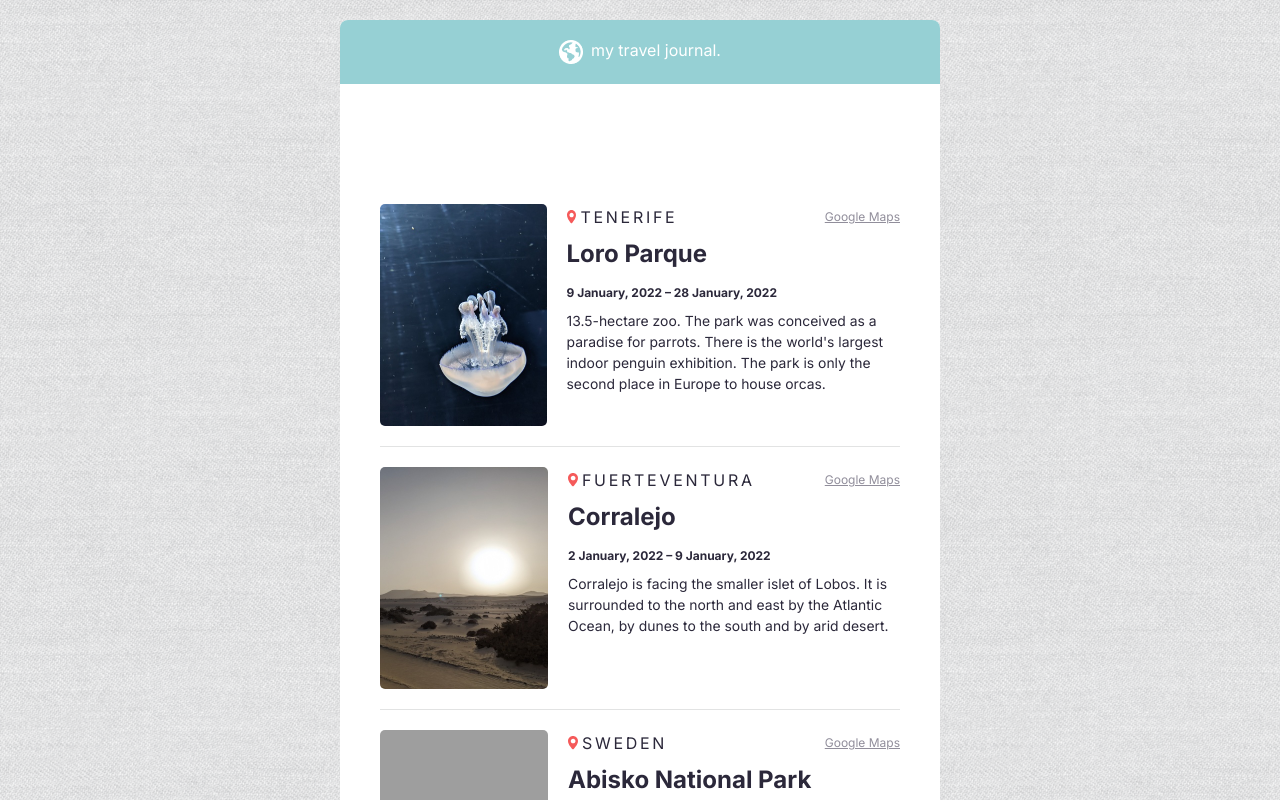
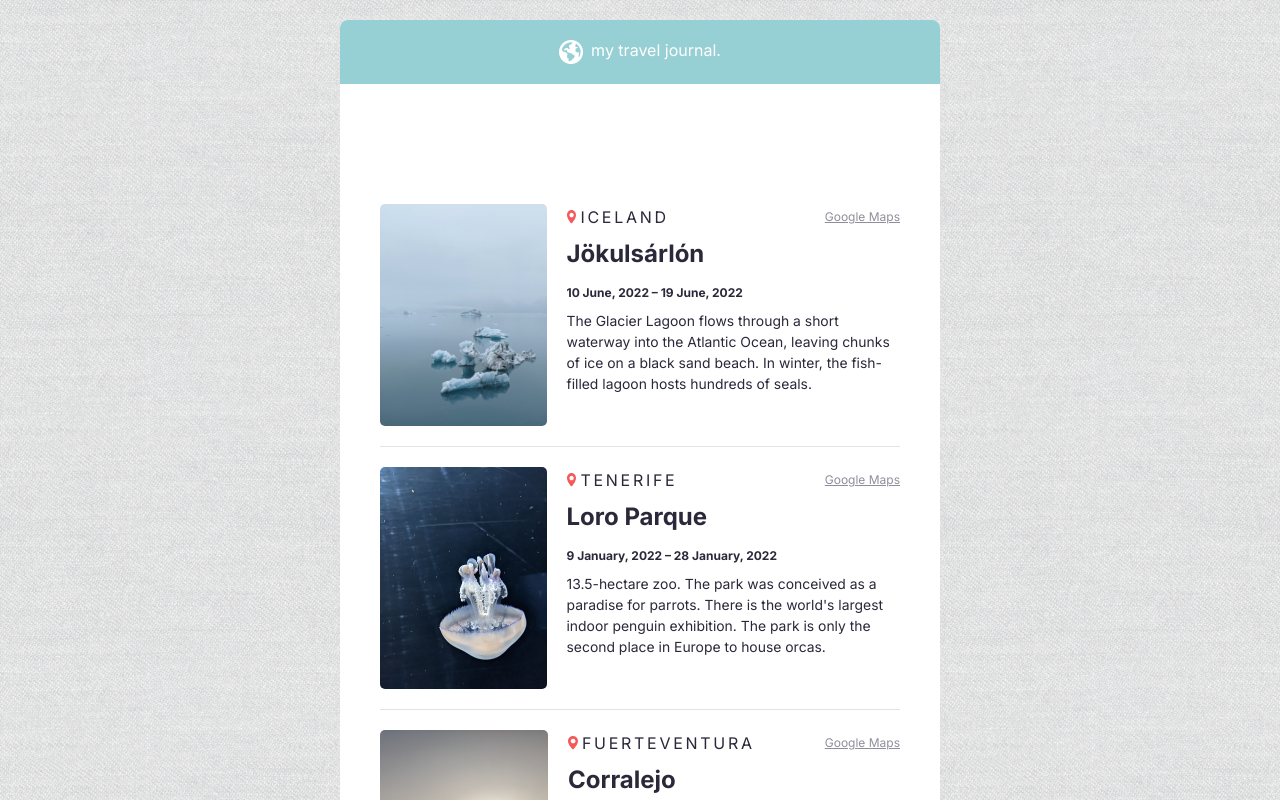
Before and after one commit to sandracopakova/travel-journal, a React (Create React App) app: page / in a window 1280 px wide. Shown: the top 800 px of the page. Built offline with nearby package versions, Linux system fonts and the light colour scheme; grey boxes are pictures that could not be loaded.

Commit message:
feat(app): update data

```diff
--- a/src/data.js
+++ b/src/data.js
@@ -1,4 +1,15 @@
 const data = [
+  {
+    id: "6",
+    title: "Jökulsárlón",
+    location: "Iceland",
+    googleMapsUrl: "https://bit.ly/3CCQE79",
+    startDate: "10 June, 2022",
+    endDate: "19 June, 2022",
+    description:
+      "The Glacier Lagoon flows through a short waterway into the Atlantic Ocean, leaving chunks of ice on a black sand beach. In winter, the fish-filled lagoon hosts hundreds of seals.",
+    imageUrl: "iceland.jpg",
+  },
   {
     id: "5",
     title: "Loro Parque",
```
Also changed, not shown: public/img/iceland.jpg (added).
